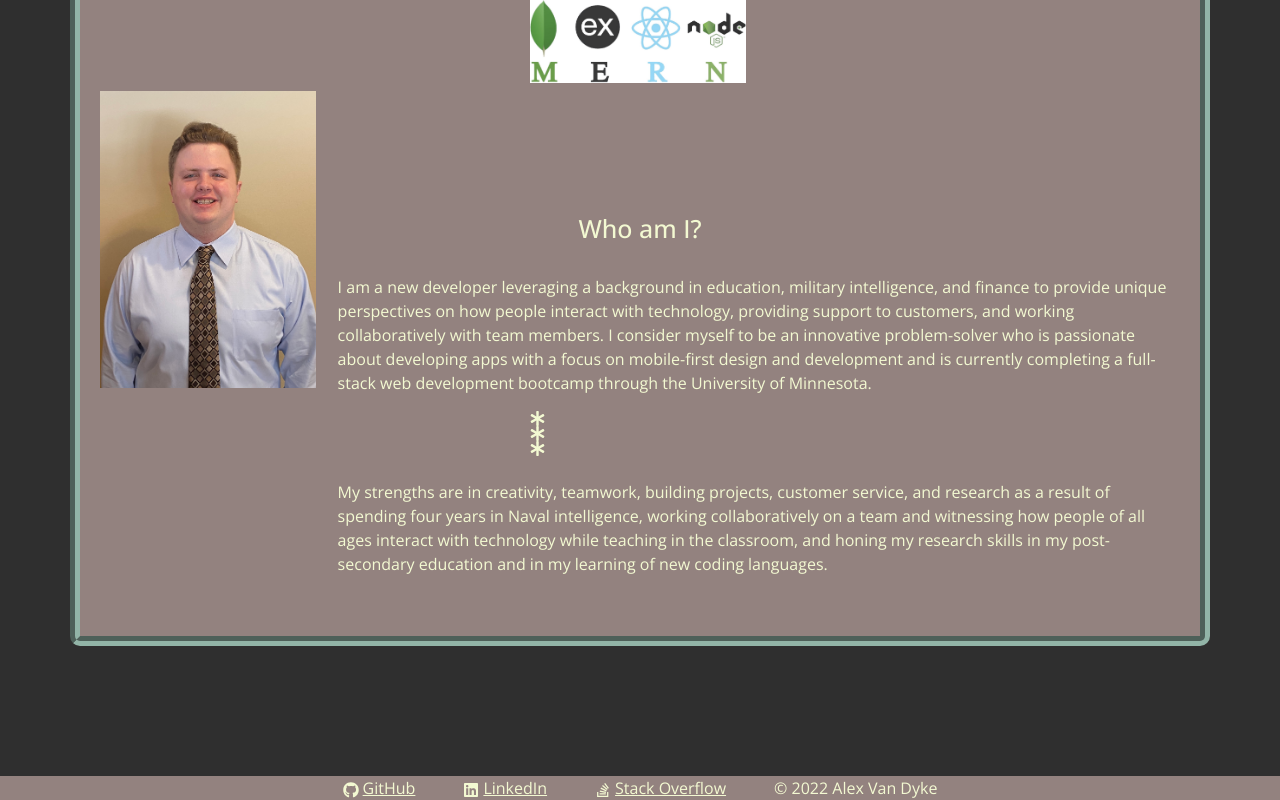
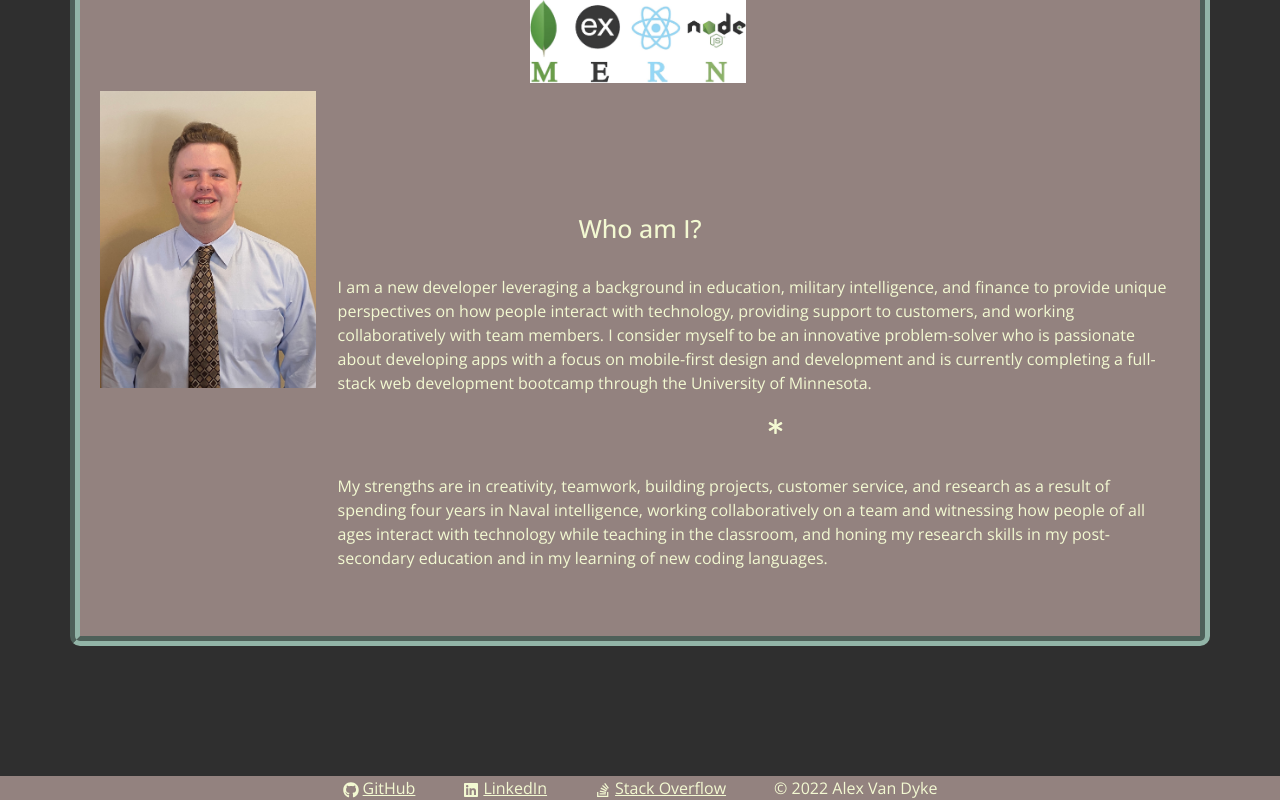
Before and after one commit to AlexandertheGreat491/React-Portfolio, a React (Create React App) app: page / in a window 1280 px wide. Shown: the part 790-1590 px from the top of the page. Built offline with nearby package versions, Linux system fonts and the light colour scheme.

Commit message:
removed two asterisk icons & changed margins

```diff
--- a/src/components/About/index.js
+++ b/src/components/About/index.js
@@ -34,7 +34,7 @@ function About() {
             style={{ position: "relative", top: "-10.9375em" }}
           >
             <h1 id="bioheader">Who am I?</h1>
-            <p id="bio" className="mt-4">
+            <p id="bio" className="mt-4 ms-3">
               I am a new developer leveraging a background in education,
               military intelligence, and finance to provide unique perspectives
               on how people interact with technology, providing support to
@@ -43,14 +43,16 @@ function About() {
               passionate about developing apps with a focus on mobile-first
               design and development and is currently completing a full-stack
               web development bootcamp through the University of Minnesota.
+              <FaAsterisk id="bioicon" size={15} className="mt-4"/>
             </p>
-            <FaAsterisk id="stack" size={15}/> <FaAsterisk id="stack" size={15}/> <FaAsterisk id="stack" size={15}/>
+
           </div>
+
           <div
             className="col"
             style={{ position: "relative", top: "-10.9375em" }}
           >
-            <p id="bio" className="mt-4">
+            <p id="bio" className="mt-4 ms-3">
               My strengths are in creativity, teamwork, building projects,
               customer service, and research as a result of spending four years
               in Naval intelligence, working collaboratively on a team and
--- a/src/index.css
+++ b/src/index.css
@@ -136,6 +136,13 @@ header h1 {
   color: var(--secondary);
   text-align: center;
   font-size: 1.5625em;
+}
+
+#bioicon {
+  color: var(--secondary);
+  background-color: var(--primary);
+  display: flex;
+  margin-left: 430px;
 }
 
 /*Project component styling */
```
